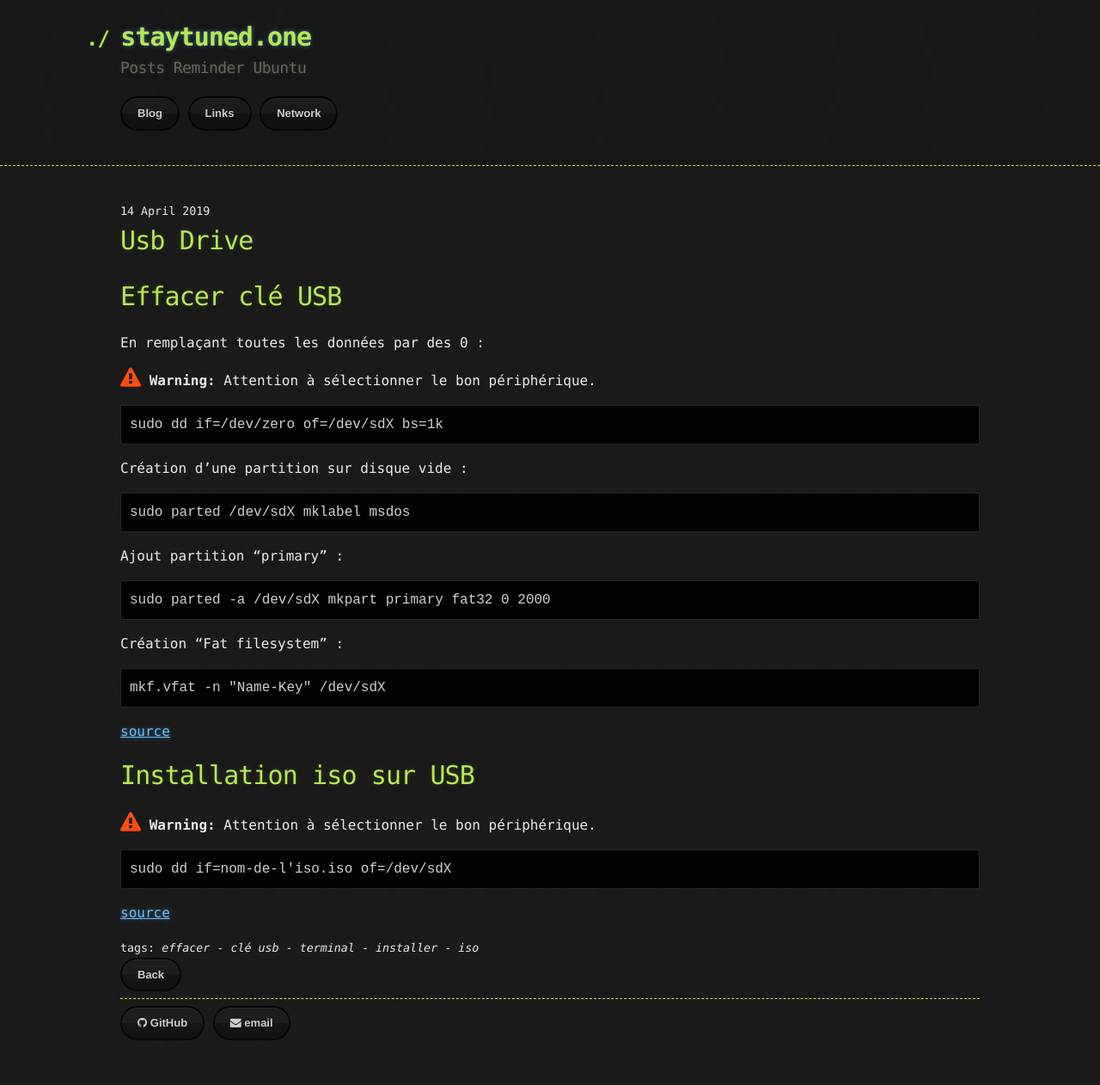
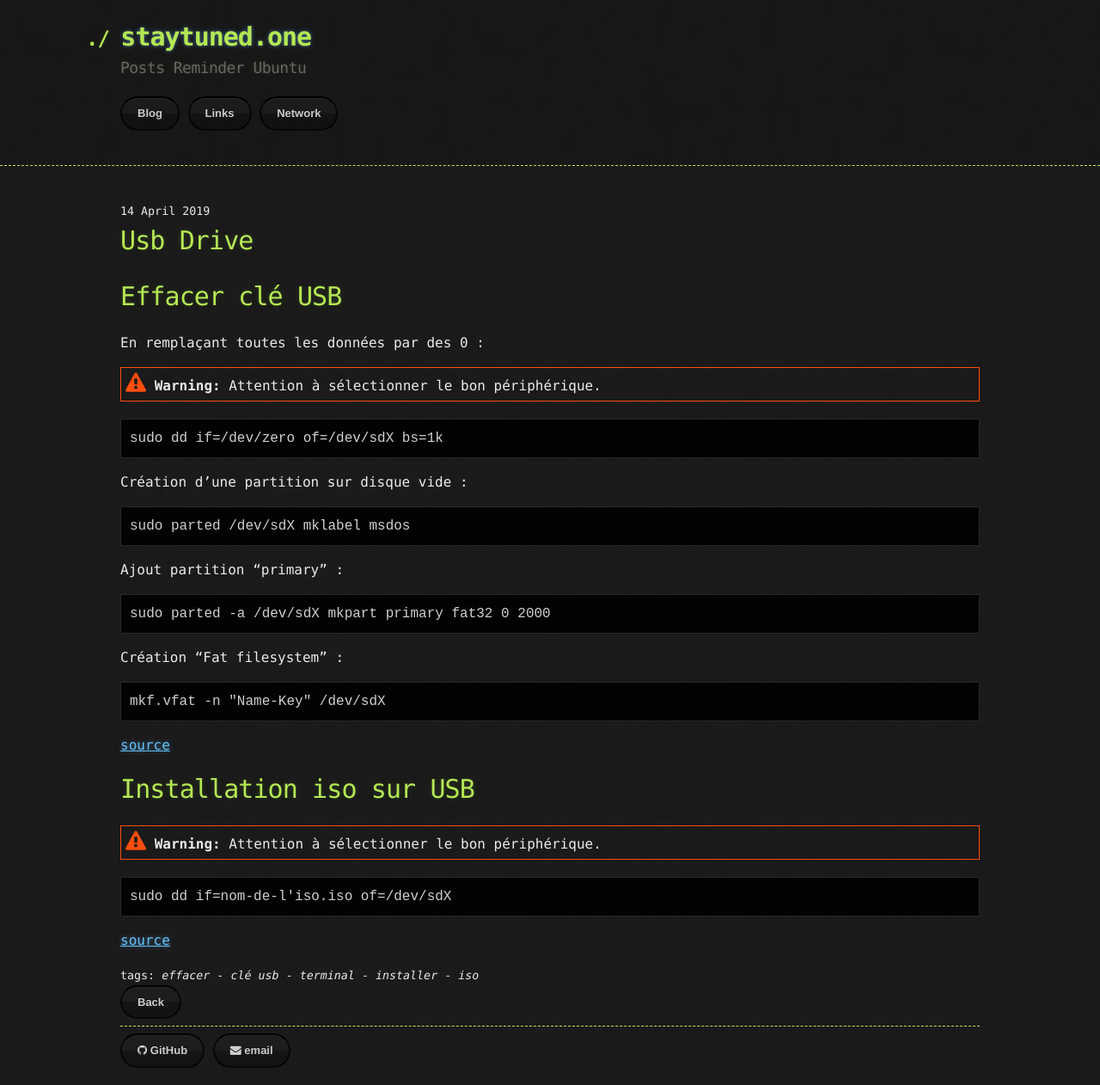
Before and after one commit to staytuned4/staytuned4.github.io, a Jekyll site: the page built from _posts/2019-04-14-usb-drive.md, in a window 1280 px wide. Shown: the whole page at 86% size. Built offline with Jekyll 4.4.1, drawn with Linux system fonts in a browser that asks for light colours; nearby versions of some CDN libraries; before the commit the page ends 1230 px from its top, so only the background shows below that.

Commit message:
Add files via upload

```diff
--- a/_sass/jekyll-theme-hacker.scss
+++ b/_sass/jekyll-theme-hacker.scss
@@ -262,5 +262,40 @@ a.title:link, a.title:visited, a.title:active
     margin: 0px;
     text-decoration: none;
 }
+/*end*/
 
-/*end of adding*/
+/*added by me red rectangle warning.html*/
+
+.warning {
+   border: 1px solid #fc4e0e;
+   padding: 5px;
+   margin: 0 0 20px;
+}
+/*end*/
+
+/*added by me green rectangle tip.html*/
+
+.tip {
+   border: 1px solid #0efc25;
+   padding: 5px;
+   margin: 0 0 20px;
+}
+/*end*/
+
+/*added by me blue rectangle note.html*/
+
+.note {
+   border: 1px solid #1377ec;
+   padding: 5px;
+   margin: 0 0 20px;
+}
+/*end*/
+
+/*added by me orange rectangle important.html*/
+
+.important {
+   border: 1px solid #ecc313;
+   padding: 5px;
+   margin: 0 0 20px;
+}
+/*end*/
```
